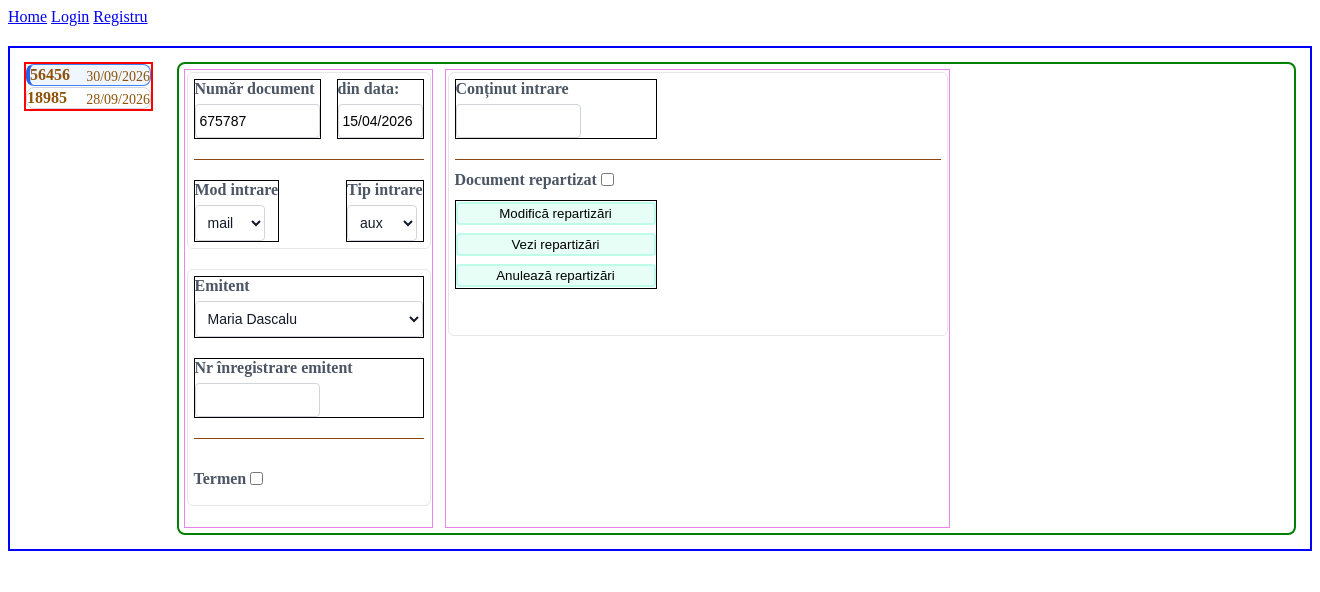
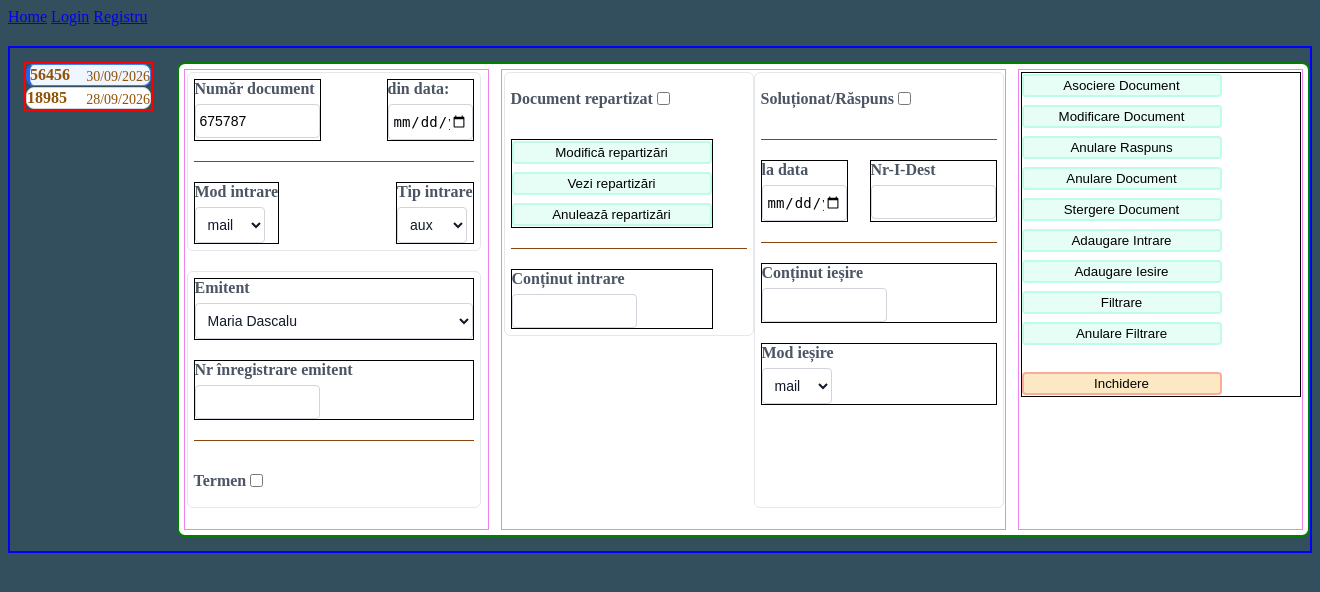
Before and after one commit to stefanoR3/Institutional-Registry-Python, a Flask app: page /registru in a window 1320 px wide. Shown: the top 592 px of the page. Run offline with Flask 3, Linux system fonts and the light colour scheme.

Commit message:
feat(layout): complete layout structure and organize CSS
Complete third and final section of the details panel

Fix major typos in HTML markup

Reorganize CSS file for improved readability and maintenence

```diff
--- a/app/templates/registru.html
+++ b/app/templates/registru.html
@@ -7,6 +7,9 @@
     <head> <!-- head is for rules and settings -->
         <!-- css to style classes -->
         <style>
+            body{
+                background-color: rgba(1, 35, 54, 0.8);
+            }
             .app-layout{
                 display: flex; /* used to sit list on the left and details on the right */
                 gap: 24px;
@@ -76,7 +79,7 @@
                 border-radius: 6px;
                 padding: 6px;
                 margin-bottom: 20px; /* outer space */
-                width: 230px;
+                width: 280px;
             }
 
             .form-column{
@@ -214,14 +217,28 @@
                 margin: 1px 0px;
             }
 
-            #second{
+            #first-column{
+            width:300px;
+            }
+
+            #second-column{
                 width: 500px;
                 flex-direction: row;
             }
 
+            #third-column{
+                width: 280px;
+                height: auto;
+            }
+
             #second-fs{
                 height: 250px;
-                width: 500px;
+                width: 250px;
+            }
+
+            #third-fs{
+                height: auto;
+                width:250px;
             }
 
             #aux-input-1{
@@ -232,6 +249,30 @@
                 width:200px;
             }
 
+            #la-data{
+                width: 110px;
+            }
+
+            #close{
+                margin-top: 20px;
+                background-color: rgba(240, 164, 12, 0.245);
+                border: 2px solid rgba(240, 25, 64, 0.295);
+                border-radius: 4px;
+                text-align: center;
+                width: 200px;
+                cursor: pointer;
+                padding:2px 4px;
+            }
+
+            .button-list{
+                background-color: rgba(25, 240, 176, 0.1);
+                border: 2px solid rgba(25, 240, 176, 0.2);
+                border-radius: 4px;
+                text-align: center;
+                width: 200px;
+                cursor: pointer;
+                padding:2px 4px;
+            }
         </style>
     </head>
     <body>
@@ -250,7 +291,7 @@
             </div>
             <div class="detalis-panel"> <!-- first grouped section -->
                 <!--<h3 class="section-title">Document - Intrare</h3>-->
-                <div class="form-column" id="first">
+                <div class="form-column" id="first-column">
                     <div class="form-section">
                         <div class="form-row"><!-- numar/data -->
                             <div class="input-group" id="number"> <!-- input: document number -->
@@ -259,7 +300,7 @@
                             </div>
                             <div class="input-group" id="date"> <!-- input: document date -->
                                 <label>din data:</label>
-                                <input tpye="date" value="15/04/2026">
+                                <input type="date" value="20/02/2026">
                             </div>
                         </div>
                         <div class="separator"></div>
@@ -301,23 +342,66 @@
                         </div>
                     </div>
                 </div>
-                <div class="form-column" id="second">
+                <div class="form-column" id="second-column">
                     <div class="form-section" id="second-fs">
+                        <div class="check-box-row">
+                            <label for="toggle-extra">Document repartizat</label>
+                            <input type="checkbox" class="toggle-extra">
+                        </div>      <!-- css can only style!-->
+                        <div class="input-group" id="aux-input-2">
+                            <button type="button" class="repart-buttons">Modifică repartizări</button>
+                            <button type="button" class="repart-buttons">Vezi repartizări</button>
+                            <button type="button" class="repart-buttons">Anulează repartizări</button>
+                        </div>
+                        <div class="separator"></div>
                         <div class="input-group" id="aux-input-1">
                             <label>Conținut intrare</label>
                             <input type="text" value="">
                         </div>
-                        <div class="separator">
-                            <div class="check-box-row">
-                                <label for="toggle-extra">Document repartizat</label>
-                                <input type="checkbox" class="toggle-extra"></input>
-                            </div>      <!-- css can only style!-->
-                            <div class="input-group" id="aux-input-2">
-                                <button type="button" class="repart-buttons">Modifică repartizări</button>
-                                <button type="button" class="repart-buttons">Vezi repartizări</button>
-                                <button type="button" class="repart-buttons">Anulează repartizări</button>
+                    </div>
+                    <div class="form-section" id="third-fs">
+                        <div class="check-box-row">
+                            <label for class="toggle-extra">Soluționat/Răspuns</label>
+                            <input type="checkbox" >
+                        </div>
+                        <div class="separator"></div>
+                        <div class="form-row">
+                            <div class="input-group" id="date">
+                                <label>la data</label>
+                                <input type="date" value="20/02/2026">
+                            </div>
+                            <div class="input-group">
+                                <label>Nr-I-Dest</label>
+                                <input type="text" value="">
                             </div>
                         </div>
+                        <div class="separator"></div>
+                        <div class="input-group">
+                            <label>Conținut ieșire</label>
+                            <input type="text" value="">
+                        </div>
+                        <div class="input-group">
+                            <label>Mod ieșire</label>
+                            <select>
+                                <option value="mail">mail</option>
+                                <option value="poștă">poștă</option>
+                                <option value="direct">direct</option>
+                            </select>
+                        </div>
+                    </div>
+                </div>
+                <div class="form-column" id="third-column">
+                    <div class="input-group">
+                        <button type="button" class="repart-buttons">Asociere Document</button>
+                        <button tpye="button" class="repart-buttons">Modificare Document</button>
+                        <button type="button" class="repart-buttons">Anulare Raspuns</button>
+                        <button tpye="button" class="repart-buttons">Anulare Document</button>
+                        <button tpye="button" class="repart-buttons">Stergere Document</button>
+                        <button tpye="button" class="repart-buttons">Adaugare Intrare</button>
+                        <button type="button" class="repart-buttons">Adaugare Iesire</button>
+                        <button type="button" class="repart-buttons">Filtrare</button>
+                        <button type="button" class="repart-buttons">Anulare Filtrare</button>
+                        <button type="button" class="repart-buttons" id="close">Inchidere</button>
                     </div>
                 </div>
             </div>
```
Also changed, not shown: 1 other file.
